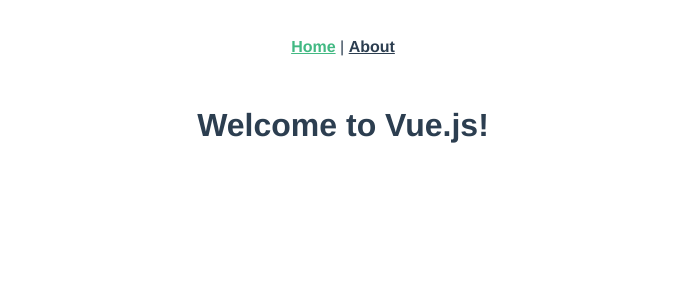
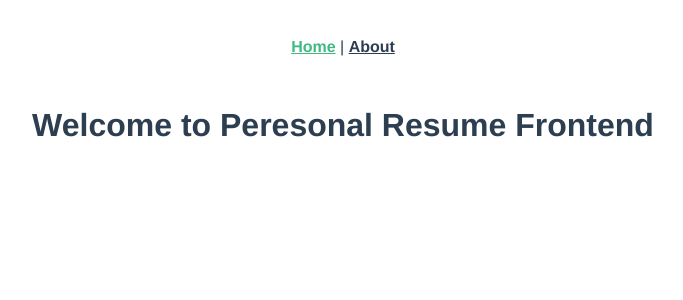
Before and after one commit to kielarneson/frontend-personal-resume, a Vue app: page / in a window 1280 px wide. Shown: the top 300 px of the page, without its empty margins (297-980 px from the left). Built offline with nearby package versions, Linux system fonts and the light colour scheme.

Commit message:
Changed message text

```diff
--- a/src/views/Home.vue
+++ b/src/views/Home.vue
@@ -10,7 +10,7 @@
 export default {
   data: function () {
     return {
-      message: "Welcome to Vue.js!",
+      message: "Welcome to Peresonal Resume Frontend",
     };
   },
   created: function () {},
```
